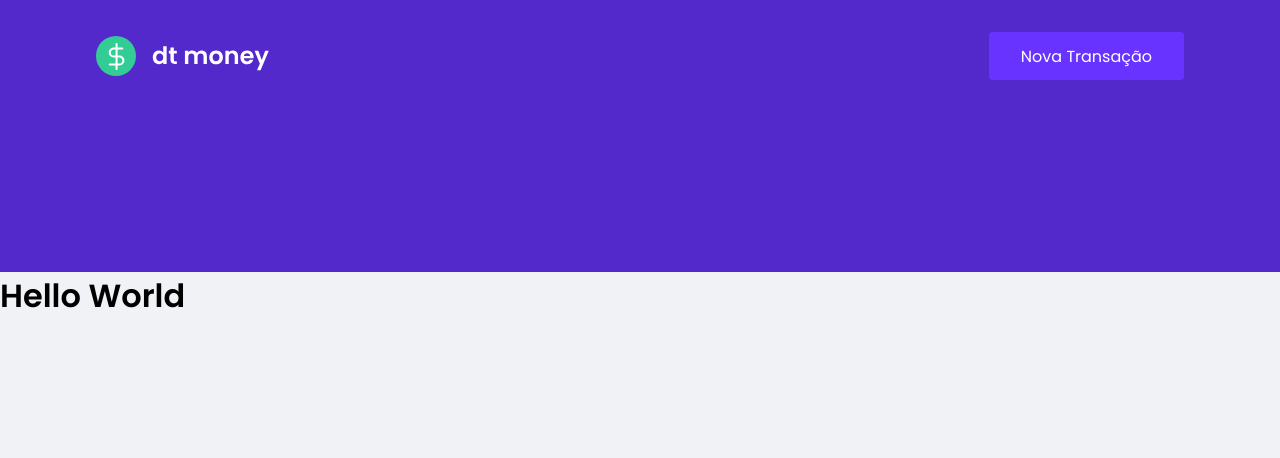
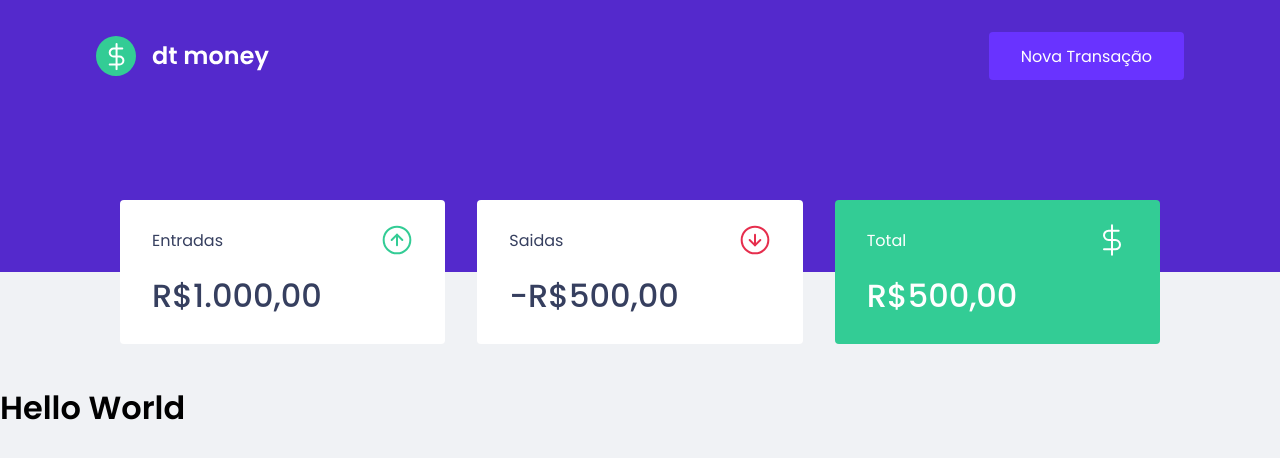
Before and after one commit to patrickmaciel/ignite-reactjs-dtmoney, a React (Create React App) app: page / in a window 1280 px wide. Shown: the top 458 px of the page. Built offline with nearby package versions, Linux system fonts and the light colour scheme.

Commit message:
Componente: Summary

```diff
--- a/public/index.html
+++ b/public/index.html
@@ -9,7 +9,7 @@
 
     <link rel="shortcut icon" href="favicon.png" type="image/png">
 
-    <link href="https://fonts.googleapis.com/css2?family=Poppins:wght@400;600&display=swap" rel="stylesheet">
+    <link href="https://fonts.googleapis.com/css2?family=Poppins:wght@400;500;600&display=swap" rel="stylesheet">
 
     <title>dtdmoney</title>
   </head>
--- a/src/App.tsx
+++ b/src/App.tsx
@@ -1,11 +1,13 @@
 import { GlobalStyle} from "./styles/global";
 import {Header} from "./components/Header";
+import {Dashboard} from "./components/Dashboard";
 
 export function App() {
   return (
     <>
       <GlobalStyle />
       <Header />
+      <Dashboard />
       <h1>Hello World</h1>
     </>
   );
--- /dev/null
+++ b/src/components/Dashboard/index.tsx
@@ -0,0 +1,10 @@
+import { Container } from './styles'
+import {Summary} from "../Summary";
+
+export function Dashboard() {
+  return (
+    <Container>
+      <Summary />
+    </Container>
+  )
+}
--- /dev/null
+++ b/src/components/Dashboard/styles.ts
@@ -0,0 +1,7 @@
+import styled from 'styled-components'
+
+export const Container = styled.main`
+  max-width: 1120px;
+  margin: 0 auto;
+  padding: 2.5rem;
+`
--- /dev/null
+++ b/src/components/Summary/index.tsx
@@ -0,0 +1,33 @@
+import incomeImg from '../../assets/income.svg'
+import outcomeImg from '../../assets/outcome.svg'
+import totalImg from '../../assets/total.svg'
+
+import { Container } from './styles'
+
+export function Summary() {
+  return (
+    <Container>
+      <div>
+        <header>
+          <p>Entradas</p>
+          <img src={incomeImg} alt="Entradas" />
+        </header>
+        <strong>R$1.000,00</strong>
+      </div>
+      <div>
+        <header>
+          <p>Saidas</p>
+          <img src={outcomeImg} alt="Saidas" />
+        </header>
+        <strong>-R$500,00</strong>
+      </div>
+      <div className="highlight-background">
+        <header>
+          <p>Total</p>
+          <img src={totalImg} alt="Total" />
+        </header>
+        <strong>R$500,00</strong>
+      </div>
+    </Container>
+  )
+}
--- /dev/null
+++ b/src/components/Summary/styles.ts
@@ -0,0 +1,34 @@
+import styled from 'styled-components'
+
+export const Container = styled.main`
+  display: grid;
+  grid-template-columns: repeat(3, 1fr);
+  gap: 2rem;
+  margin-top: -7rem;
+
+  div {
+    background: var(--shape);
+    padding: 1.5rem 2rem;
+    border-radius: 0.25rem;
+    color: var(--text-title);
+
+    &.highlight-background {
+      background: var(--green);
+      color: #fff;
+    }
+
+    header {
+      display: flex;
+      align-items: center;
+      justify-content: space-between;
+    }
+
+    strong {
+      display: block;
+      margin-top: 1rem;
+      font-size: 2rem;
+      font-weight: 500;
+      line-height: 3rem;
+    }
+  }
+`
--- a/src/styles/global.ts
+++ b/src/styles/global.ts
@@ -4,6 +4,7 @@
   :root {
     --red: #e52e4d;
     --blue: #5429cc;
+    --green: #33cc95;
     --blue-light: #6933ff;
     --text-title: #363f5f;
     --text-body: #969cb3;
```
